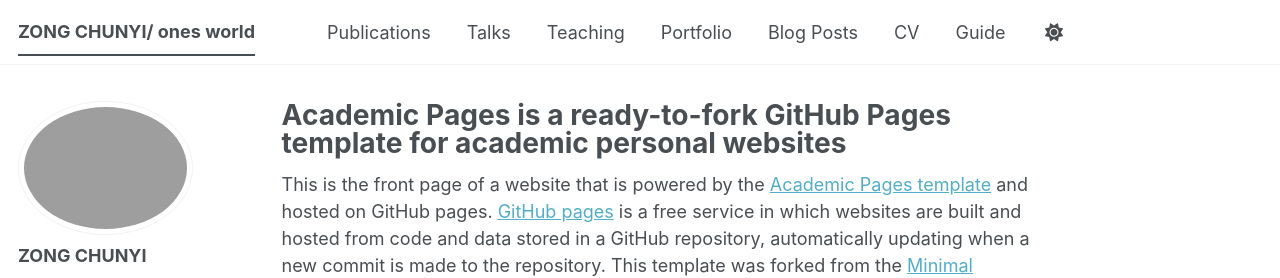
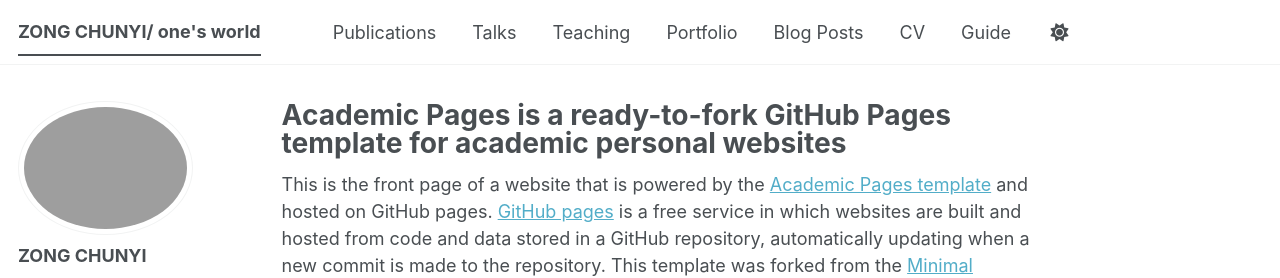
Before and after one commit to Chunayaya/Chunayaya.github.io, a Jekyll site: the page built from _pages/about.md, in a window 1280 px wide. Shown: the top 278 px of the page. Built offline with Jekyll 4.4.1, drawn with Linux system fonts in a browser that asks for light colours; a style sheet for code colours, icons or effects is not loaded.

Commit message:
Update _config.yml

```diff
--- a/_config.yml
+++ b/_config.yml
@@ -9,7 +9,7 @@
 # Basic Site Settings
 locale                   : "en-US"
 site_theme               : "default" # The available themes options are "default", "air", "sunrise", "mint", "dirt" and "contrast"
-title                    : "ZONG CHUNYI/ ones world"
+title                    : "ZONG CHUNYI/ one's world"
 title_separator          : "-"
 name                     : &name "ZONG CHUNYI"
 description              : &description "Your Name's academic portfolio"   # Update this with a general description of your site, this is the default if not overridden by a page
```
